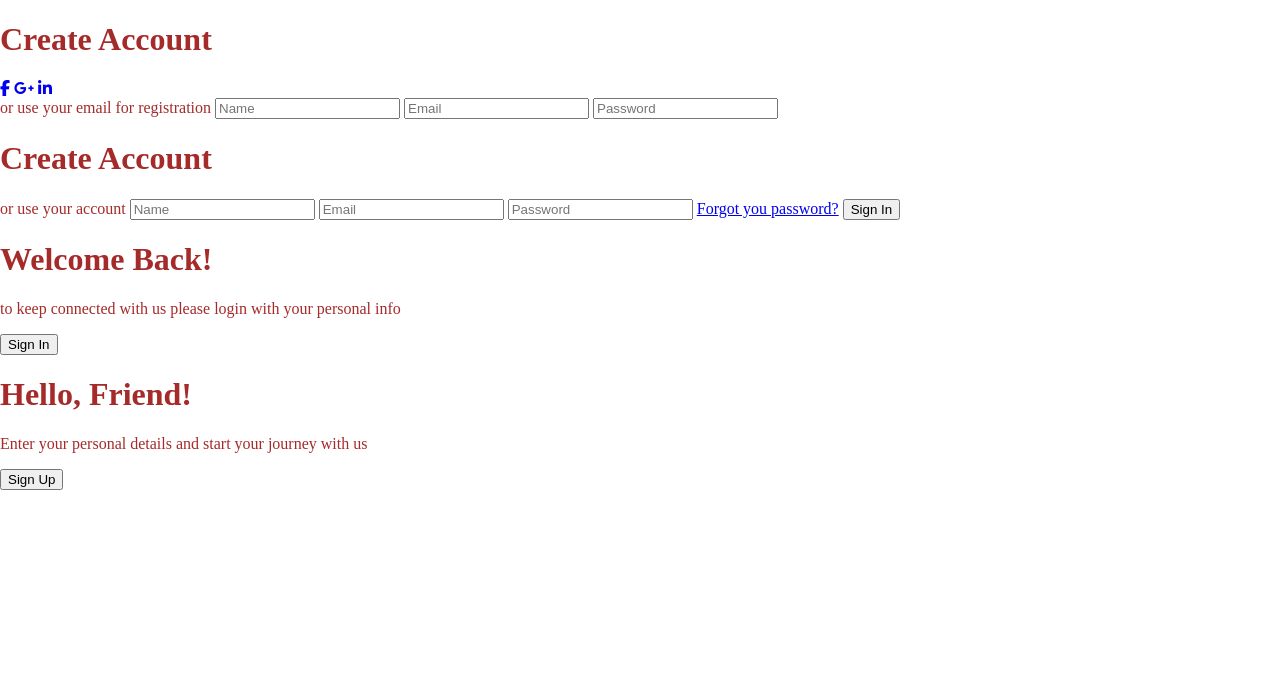
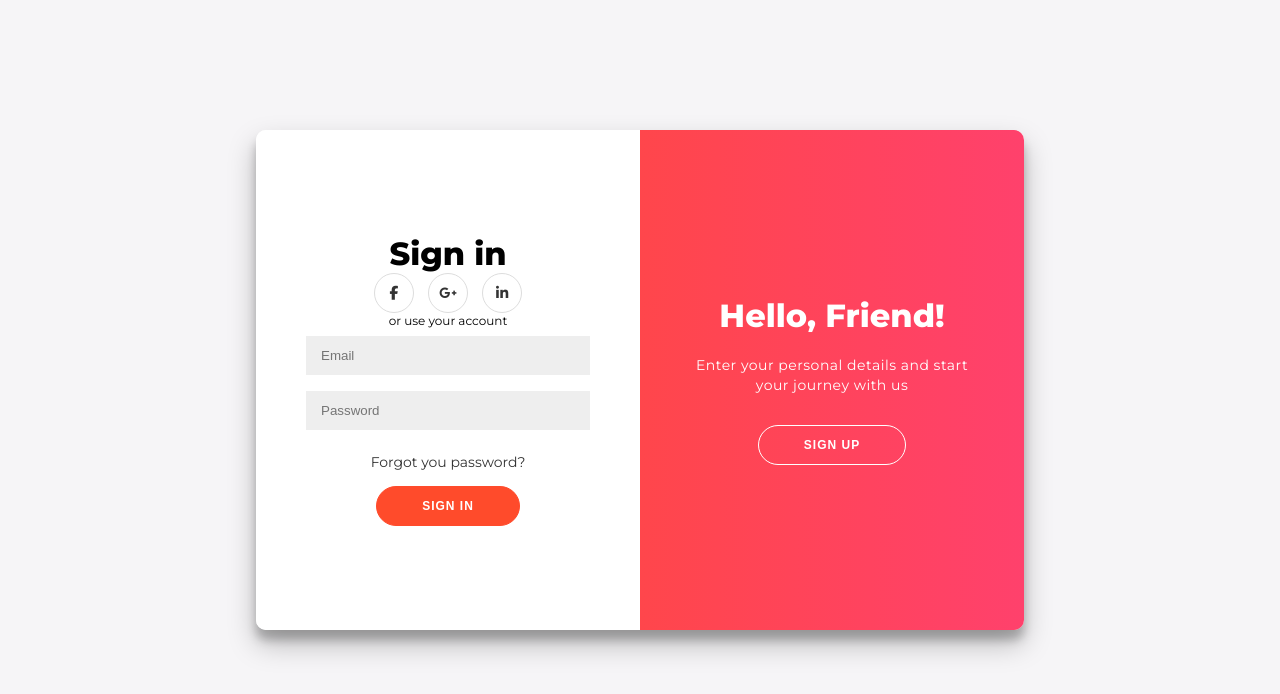
Before and after one commit to edgetechdev/ZaioChallengeLevel-3, a website: page index.html in a window 1280 px wide. Drawn offline with Linux system fonts and the light colour scheme.

Commit message:
added styles to the project

```diff
--- a/css/style.css
+++ b/css/style.css
@@ -1,10 +1,173 @@
-body{
-    color: brown;
-    margin: 0;
-    padding: auto;
+@import url("https://fonts.googleapis.com/css?family=Montserrat:400,800");
+
+* {
+  box-sizing: border-box;
 }
-.wrapper{
-    background-color: firebrick;
-    width: 1140px;
-    height: 300vh;
+body {
+  font-family: "Montserrat", sans-serif;
+  background: #f6f5f7;
+  display: flex;
+  flex-direction: column;
+  justify-content: center;
+  align-items: center;
+  height: 100vh;
+  margin: -20px 0 50px;
 }
+
+h1 {
+  font-weight: bold;
+  margin: 0;
+}
+
+p {
+  font-size: 14px;
+  font-weight: 100;
+  line-height: 20px;
+  letter-spacing: 0.5px;
+  margin: 20px 0 30px;
+}
+
+span {
+  font-size: 12px;
+}
+
+a {
+  color: #333;
+  font-size: 14px;
+  text-decoration: none;
+  margin: 15px 0;
+}
+
+.container {
+  background: #fff;
+  border-radius: 10px;
+  box-shadow: 0 14px 28px rgba(0, 0, 0, 0.25), 0 10px 10px rgba(0, 0, 0, 0.22);
+  position: relative;
+  overflow: hidden;
+  width: 768px;
+  max-width: 100%;
+  min-height: 500px;
+}
+
+.form-container form {
+  background: #fff;
+  display: flex;
+  flex-direction: column;
+  padding: 0 50px;
+  height: 100%;
+  justify-content: center;
+  align-items: center;
+  text-align: center;
+}
+
+.social-container a {
+  border: 1px solid #ddd;
+  border-radius: 50%;
+  display: inline-flex;
+  justify-content: center;
+  align-items: center;
+  margin: 0 5px;
+  height: 40px;
+  width: 40px;
+}
+
+.form-container input {
+  background: #eee;
+  border: none;
+  padding: 12px 15px;
+  margin: 8px 0;
+  width: 100%;
+}
+
+button {
+  border-radius: 20px;
+  border: 1px solid #ff4b2b;
+  background: #ff4b2b;
+  color: #fff;
+  font-size: 12px;
+  font-weight: bold;
+  padding: 12px 45px;
+  letter-spacing: 1px;
+  text-transform: uppercase;
+  transition: transform 80ms ease-in;
+}
+
+button:active{
+    transform: scale(0.95);
+}
+
+button:focus{
+    outline: none;
+}
+
+button.ghost{
+    background: transparent;
+    border-color: #fff;
+}
+.form-container{
+    position: absolute;
+    top: 0;
+    height: 100%;
+    transition: all 0.6s ease-in-out
+}
+
+.sign-in-container{
+  left:0;
+  width: 50%;
+  z-index:2;
+}
+
+.sign-up-container{
+  left: 0;
+  width: 50%;
+  opacity: 0;
+  z-index: 1;
+}
+
+.overlay-container{
+  position: absolute;
+  top: 0;
+  left: 50%;
+  width: 50%;
+  height: 100%;
+  overflow: hidden;
+  transition: transform 0.6s ease-in-out;
+  z-index: 100;
+}
+
+.overlay{
+background: #ff416c;
+background: linear-gradient(to right, #ff4b2b, #ff416c)
+ no-repeat 0 0 / cover;
+ color: #fff;
+ position: relative;
+ left: -100%;
+ height: 100%;
+ width: 200%;
+ transform: translateX(0);
+ transition: transform 0.6s ease-in-out;
+}
+
+.overlay-panel{
+  position: absolute;
+  top: 0;
+  display: flex;
+  flex-direction: column;
+  justify-content: center;
+  align-items: center;
+  padding: 0 40px;
+  height: 100%;
+  width: 50%;
+  text-align: center;
+  transform: translateX(0);
+  transition: transform 0.6s ease-in-out;
+}
+
+.overlay-right{
+  right: 0;
+  transform: translateX(0);
+}
+
+.overlay-left{
+  transform: translateX(-20%);
+}
--- a/index.html
+++ b/index.html
@@ -27,14 +27,14 @@
 
       <div class="form-container sign-in-container">
         <form action="#">
-          <h1>Create Account</h1>
+          <h1>Sign in</h1>
           <div class="social-container">
-            <a href="#" class="social"><i class="fab-fa-facebook-f"></i></a>
-            <a href="#" class="social"><i class="fab-fa-goggle-plus-g"></i></a>
-            <a href="#" class="social"><i class="fab-fa-linkedin-in"></i></a>
+            <a href="#" class="social"><i class="fab fa-facebook-f"></i></a>
+            <a href="#" class="social"><i class="fab fa-google-plus-g"></i></a>
+            <a href="#" class="social"><i class="fab fa-linkedin-in"></i></a>
           </div>
           <span>or use your account</span>
-          <input type="text" placeholder="Name" />
+
           <input type="email" placeholder="Email" />
           <input type="password" placeholder="Password" />
           <a href="#">Forgot you password?</a>
@@ -46,7 +46,9 @@
         <div class="overlay">
           <div class="overlay-panel overlay-left">
             <h1>Welcome Back!</h1>
-                <p>to keep connected with us please login with your personal info</p>
+            <p>
+              to keep connected with us please login with your personal info
+            </p>
             <button class="ghost" id="sign-In">Sign In</button>
           </div>
           <div class="overlay-panel overlay-right">
@@ -59,5 +61,4 @@
     </div>
     <script src="js/script.js"></script>
   </body>
-
 </html>
```
Lines whose indentation alone changed are shown as unchanged.
